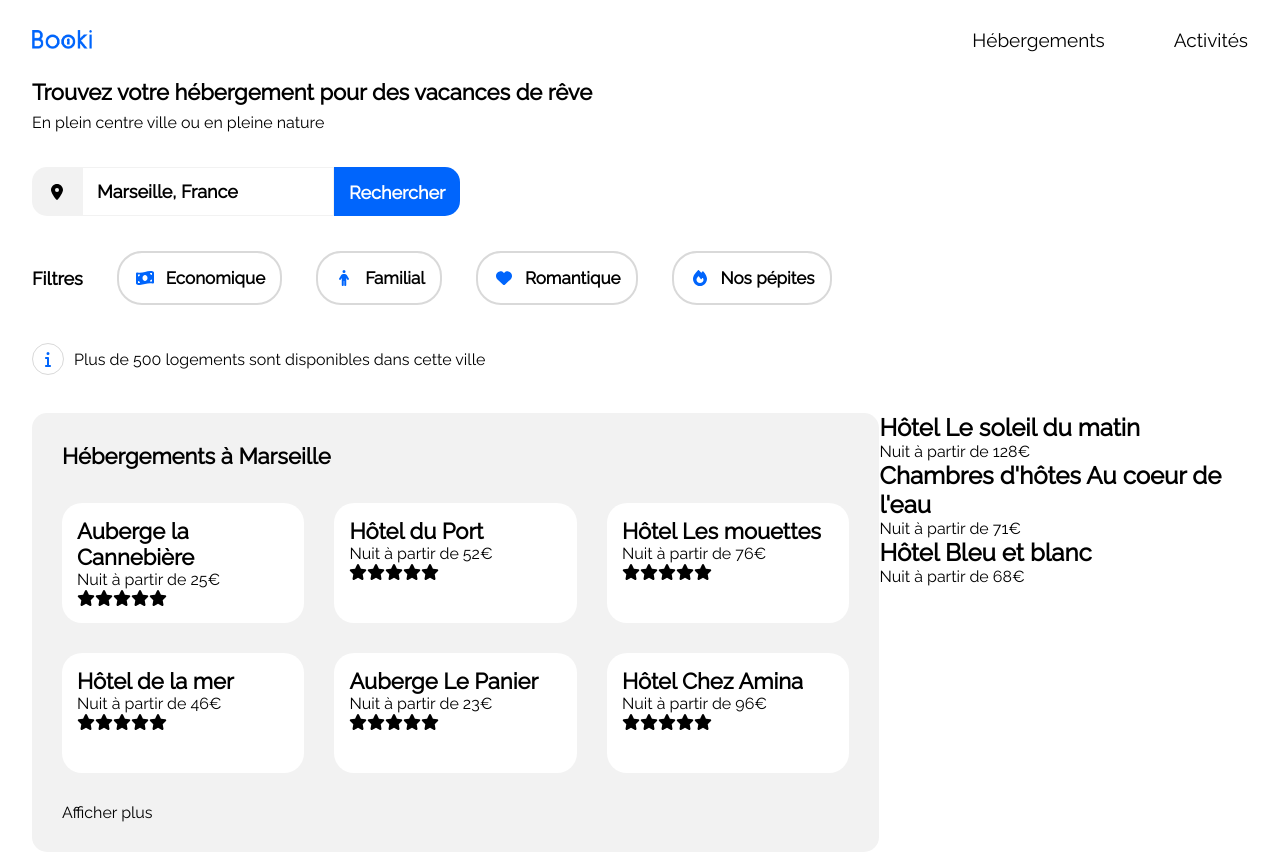
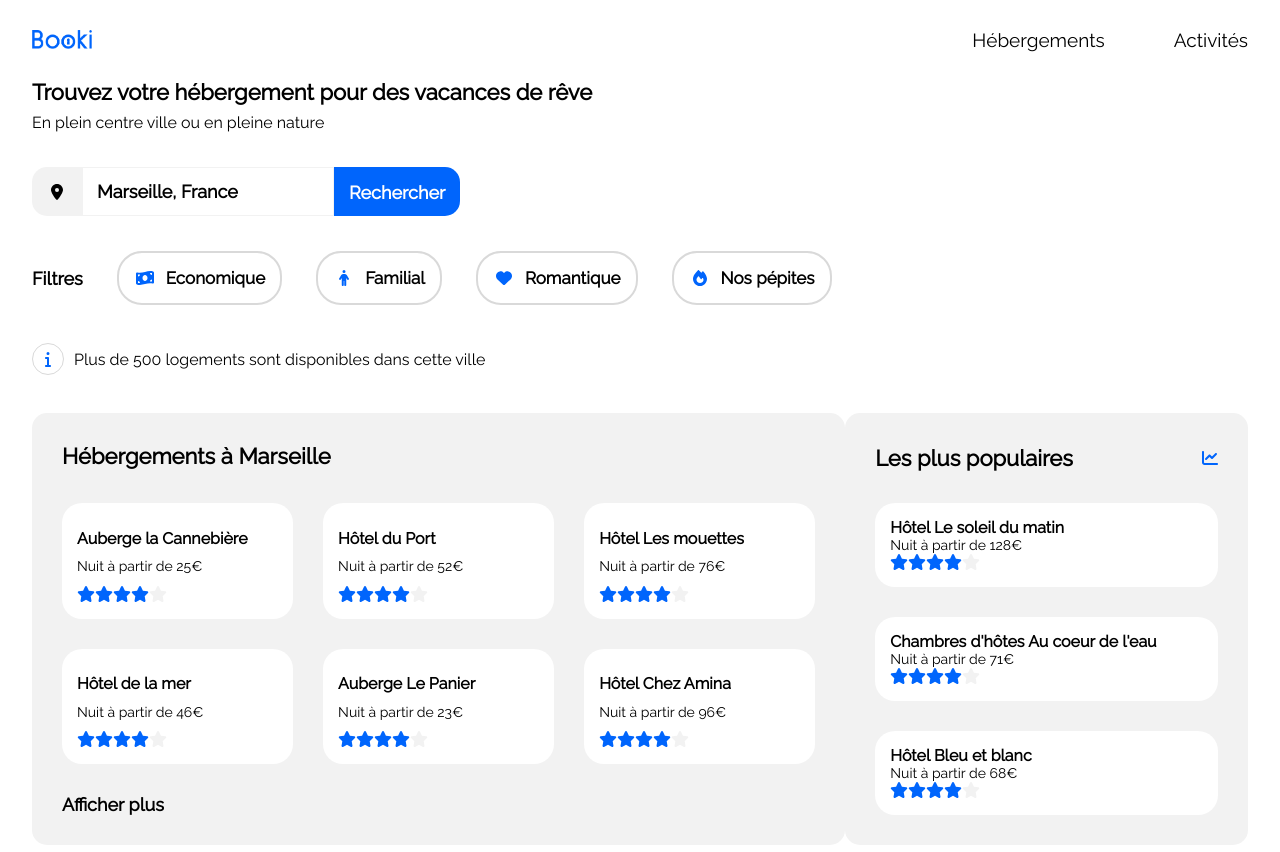
Before and after one commit to ale-raf/OpenClassroomsProjet2, a React (Create React App) app in the folder booki-react-version/: page / in a window 1280 px wide. Built offline with nearby package versions, Linux system fonts and the light colour scheme.

Commit message:
Card component

```diff
--- /dev/null
+++ b/booki-react-version/src/components/Card/index.jsx
@@ -0,0 +1,18 @@
+import { FontAwesomeIcon } from '@fortawesome/react-fontawesome';
+import { faStar } from "@fortawesome/free-solid-svg-icons";
+
+export default function Card({ article, cover, title, price }) {
+    const stars = [1, 2, 3, 4, 5];
+    return (
+        <article className={article}>
+            <div className={cover}></div>
+            <h2>{title}</h2>
+            <p>{price}</p>
+            <span>
+                {stars.map((star) => (
+                    <FontAwesomeIcon className="star" key={star} icon={faStar}/>
+                ))}
+            </span>
+        </article>
+    )
+}
--- a/booki-react-version/src/components/FirstSection/index.jsx
+++ b/booki-react-version/src/components/FirstSection/index.jsx
@@ -1,22 +1,27 @@
 import data from '../../data.json';
 import populaires from '../../populaires.json';
-import Hebergements from '../Hebergements';
-import Populaires from '../Populaires';
+import Card from '../Card';
+import { FontAwesomeIcon } from '@fortawesome/react-fontawesome';
+import { faChartLine } from '@fortawesome/free-solid-svg-icons';
 import '../../style/FirstSection.scss';
 
 export default function FirstSection() {
     return (
         <section className="section-group">
-            <div className='hebergements'>
+            <div className="hebergements">
                 <h2>Hébergements à Marseille</h2>
                 {data.map((card) => (
-                    <Hebergements key={card.title} title={card.title} price={card.price} />
+                    <Card key={card.title} article="hebergements-card" title={card.title} price={card.price} />
                 ))}
                 <p>Afficher plus</p>
             </div>
-            <div>
+            <div className="populaires">
+                <div className='populaires-title'>
+                    <h2>Les plus populaires</h2>
+                    <span className="populaires-trend"><FontAwesomeIcon icon={faChartLine}/></span>
+                </div>
                 {populaires.map((card) => (
-                    <Populaires key={card.title} title={card.title} price={card.price} />
+                    <Card key={card.title} article="populaires-card" title={card.title} price={card.price} />
                 ))}
             </div>
         </section>
--- a/booki-react-version/src/components/Hebergements/index.jsx
+++ /dev/null
@@ -1,18 +0,0 @@
-import { FontAwesomeIcon } from '@fortawesome/react-fontawesome';
-import { faStar } from "@fortawesome/free-solid-svg-icons";
-import "../../style/Hebergements.scss";
-
-export default function Hebergements({ title, price }) {
-    return (
-        <article className='hebergements-art'>
-            <div className="cover"></div>
-            <h2>{title}</h2>
-            <p>{price}</p>
-            <FontAwesomeIcon icon={faStar}/>
-            <FontAwesomeIcon icon={faStar}/>
-            <FontAwesomeIcon icon={faStar}/>
-            <FontAwesomeIcon icon={faStar}/>
-            <FontAwesomeIcon icon={faStar}/>
-        </article>
-    )
-}
--- a/booki-react-version/src/components/Populaires/index.jsx
+++ /dev/null
@@ -1,9 +0,0 @@
-export default function Populaires({ title, price }) {
-    return (
-        <article className="populaires-art">
-            <div className="cover"></div>
-            <h2>{title}</h2>
-            <p>{price}</p>
-        </article>
-    )
-}
--- a/booki-react-version/src/style/FirstSection.scss
+++ b/booki-react-version/src/style/FirstSection.scss
@@ -11,6 +11,44 @@
     grid-template-rows: 30px 1fr 1fr;
     grid-template-columns: 1fr 1fr 1fr;
     grid-gap: 30px;
+    width: 871px;
+    padding: 30px;
+    background-color: index.$second-grey;
+    border-radius: 15px;
+    h2 {
+        grid-column: 1 / 4;
+        font-size: 22px;
+        font-weight: bold;
+    }
+    p:last-child {
+        font-size: 18px;
+        font-weight: bold;
+    }
+}
+
+.hebergements-card {
+    display: flex;
+    flex-direction: column;
+    justify-content: space-between;
+    padding: 15px;
+    background-color: white;
+    border-radius: 20px;
+    cursor: pointer;
+    h2 {
+        font-size: 16px;
+        font-weight: bold;
+    }
+    p {
+        font-size: 14px;
+    }
+}
+
+.populaires {
+    display: grid;
+    grid-template-rows: 30px 1fr 1fr 1fr;
+    grid-template-columns: 1fr;
+    grid-gap: 30px;
+    width: 429px;
     padding: 30px;
     background-color: index.$second-grey;
     border-radius: 15px;
@@ -20,3 +58,34 @@
         font-weight: bold;
     }
 }
+
+.populaires-card {
+    padding: 15px;
+    background-color: white;
+    border-radius: 20px;
+    cursor: pointer;
+    h2 {
+        font-size: 16px;
+        font-weight: bold;
+    }
+    p {
+        font-size: 14px;
+    }
+}
+
+.populaires-title {
+    display: flex;
+    justify-content: space-between;
+    align-items: center;
+}
+
+.populaires-trend {
+    color: index.$blue;
+}
+
+.star {
+    color: index.$blue;
+    &:last-child {
+        color: index.$second-grey;
+    }
+}
--- a/booki-react-version/src/style/Header.scss
+++ b/booki-react-version/src/style/Header.scss
@@ -27,8 +27,8 @@ nav {
         text-decoration: none;
         color: black;
         &:hover {
-            border-top: 2px solid index.$primary;
-            color: index.$primary;
+            border-top: 2px solid index.$blue;
+            color: index.$blue;
         }
     }
 }
@@ -58,7 +58,7 @@ nav {
         font-size: 16px;
             &:hover {
                 border-top: none;
-                border-bottom: 2px solid index.$primary;
+                border-bottom: 2px solid index.$blue;
             }
         }
     }
--- a/booki-react-version/src/style/Hebergements.scss
+++ /dev/null
@@ -1,5 +0,0 @@
-.hebergements-art {
-    padding: 15px;
-    background-color: white;
-    border-radius: 20px;
-}
--- a/booki-react-version/src/style/Info.scss
+++ b/booki-react-version/src/style/Info.scss
@@ -49,7 +49,7 @@ section {
     padding: 15px;
     border: none;
     color: white;
-    background-color: index.$primary;
+    background-color: index.$blue;
     border-radius: 0 15px 15px 0;
     font-family: 'Raleway';
     font-size: 18px;
@@ -62,7 +62,7 @@ section {
     padding: 15px;
     border: none;
     color: white;
-    background-color: index.$primary;
+    background-color: index.$blue;
     border-radius: 0 15px 15px 0;
     cursor: pointer;
 }
@@ -85,7 +85,7 @@ section {
     gap: 10px;
     padding: 15px;
     border-radius: 25px;
-    border: 2px solid index.$secondary;
+    border: 2px solid index.$grey;
     &:hover {
         background-color: index.$second-blue;
         cursor: pointer;
@@ -109,14 +109,14 @@ section {
     width: 24px;
     height: 24px;
     padding: 15px;
-    color: index.$primary;
+    color: index.$blue;
     border-radius: 24px;
-    border: 1px solid index.$secondary;
+    border: 1px solid index.$grey;
 }
 
 .icon {
     width: 22px;
-    color: index.$primary;
+    color: index.$blue;
 }
 
 @media screen and (max-width: 768px) {
--- a/booki-react-version/src/style/_index.scss
+++ b/booki-react-version/src/style/_index.scss
@@ -3,9 +3,9 @@
   src: url('../assets/Raleway/Raleway-Regular.ttf');
 }
 
-$primary: #0065FC;
+$blue: #0065FC;
 $second-blue: #DEEBFF;
-$secondary: #D9D9D9;
+$grey: #D9D9D9;
 $second-grey: #F2F2F2;
 
 * {
```
